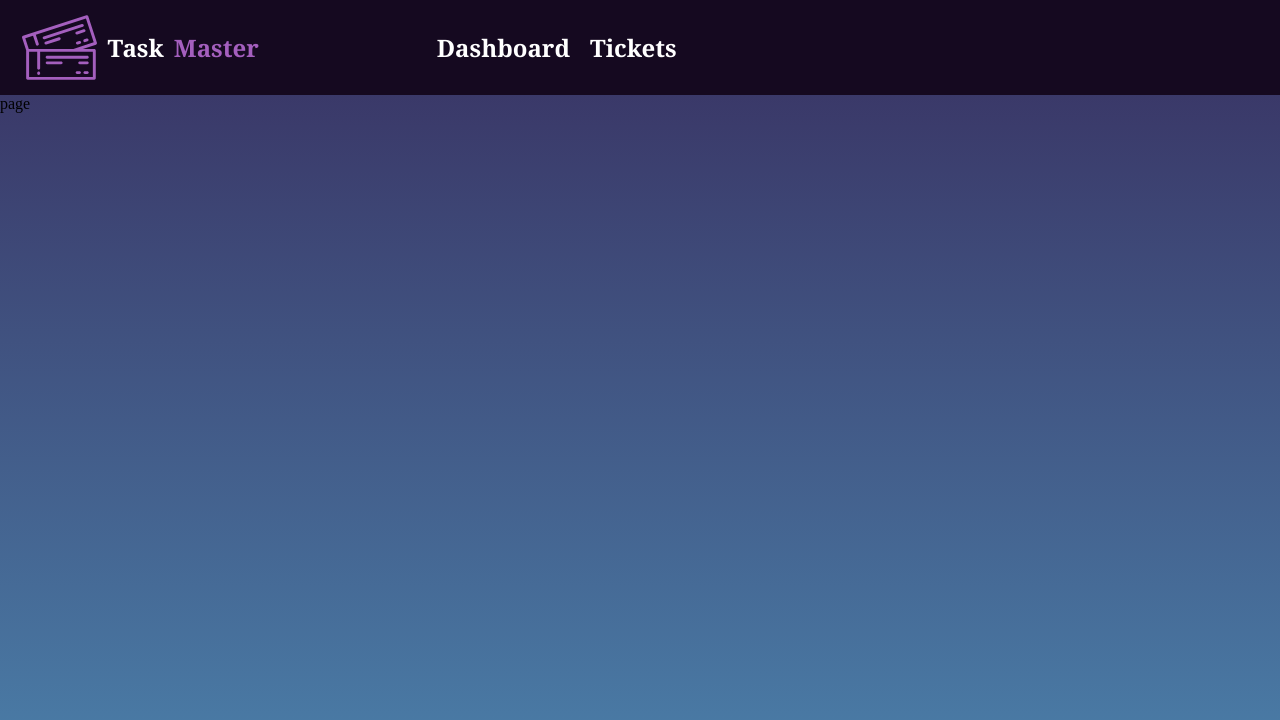
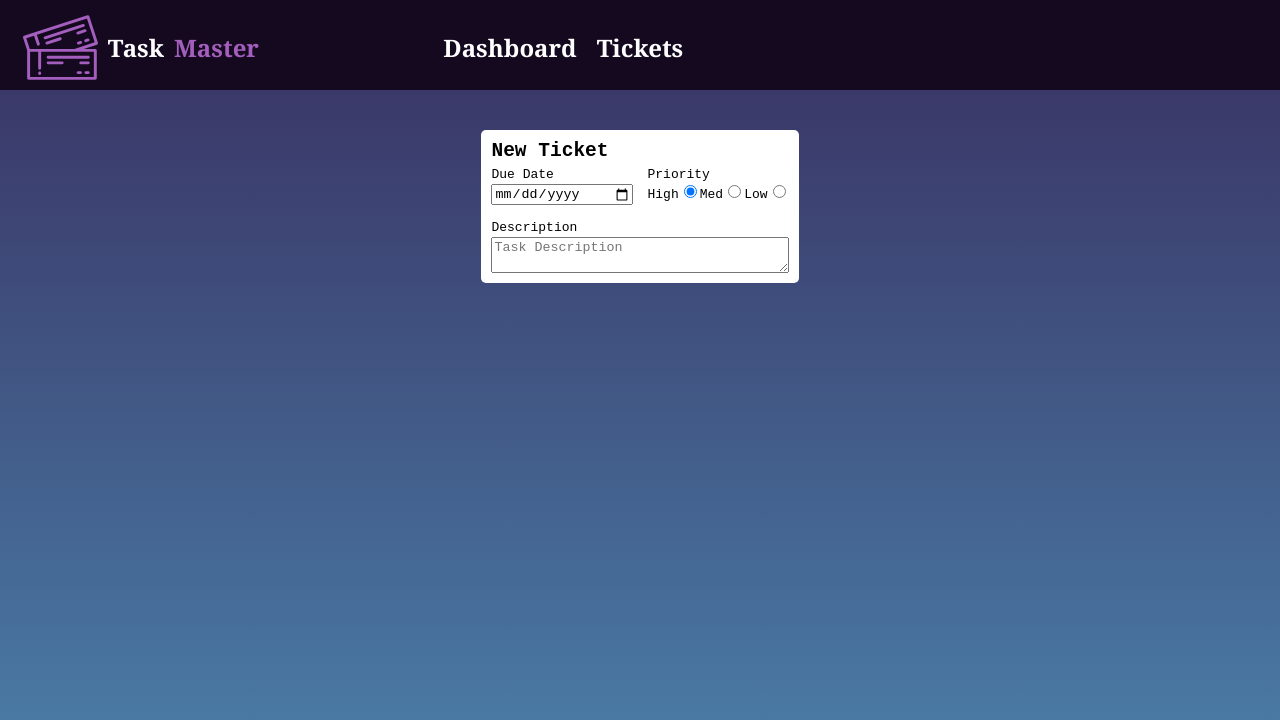
Before and after one commit to hammadjka/BaysideBazaar, a Next.js app: page /tickets in a window 1280 px wide. Shown: the top 720 px of the page. Built offline with nearby package versions, Linux system fonts and the light colour scheme.

Commit message:
added form

```diff
--- a/app/globals.css
+++ b/app/globals.css
@@ -1,9 +1,19 @@
-body{
-  height: 100vh;
+:root{
+  --navbarHeight: 70px
+}
+html{
+  background: rgb(75,129,171);
+  background: linear-gradient(180deg,  rgba(56,47,96,1) 0%, rgba(75,129,171,1) 100%);
+  font-family: monospace;
+}
+body, html{
+  min-height: 100%;
+  min-width: 100%;
   margin: 0;
   padding: 0;
-  background: rgb(75,129,171);
-  background: linear-gradient(180deg,  rgba(56,47,96,1) 0%, rgba(75,129,171,1) 100%);
+  display: flex;
+  font-family: monospace;
+
 }
 .nav{
   display: grid;
@@ -13,6 +23,11 @@ body{
   align-items: center;
   padding: 10px;
   background-color: #150920;
+  position: fixed;
+  top: 0;
+  width: 100%;
+  z-index: 1000;
+  height: var(--navbarHeight);
 }
 .logo{
     display: flex;
@@ -36,10 +51,10 @@ h1,h2,h3,h4{
 }
 .introduction{
   color: #FFCD29;
-  background-color: #110017;
+  background-color: rgba(0,0,0,0.3);
   font-size: 2em;
   display: flex;
-  margin: 60px 300px 0px 300px;
+  margin: 60px 20% 0px 20%;
   padding: 30px;
   border-radius: 15px;
   text-align: center;
@@ -48,3 +63,36 @@ h1,h2,h3,h4{
 a:link {
   text-decoration: none;
 }
+
+.content{
+  margin-top: calc(60px + var(--navbarHeight));
+  min-width: 100%;
+  display: flex;
+  flex-direction: column;
+  align-items: center;
+}
+
+.form-container{
+  background-color: white;
+  width: max-content;
+  height: max-content;
+  display: flex;
+  flex-direction: column;
+  gap: 5px;
+  padding: 10px;
+  border-radius: 5px;
+}
+
+form{
+  display: grid;
+  grid-template-columns: 1fr 1fr;
+  gap:15px
+}
+.formSection{
+  display: flex;
+  flex-direction: column;
+  gap: 2px;
+}
+.desc{
+  grid-column: 1/-1;
+}
--- a/app/tickets/page.jsx
+++ b/app/tickets/page.jsx
@@ -2,6 +2,39 @@ import React from 'react'
 
 export default function page() {
   return (
-    <div>page</div>
+    <div className='content'>
+        <div class="form-container">
+            <h2 class="form-heading">New Ticket</h2>
+            <form action="">
+            <div className='formSection'>
+                    <label htmlFor="due">Due Date</label>
+                    <input type="date" id="due" name="due"/>
+            </div>
+            <div className='formSection'>
+                    <div>
+                        <p style={{margin:"0"}}>Priority</p>
+                        <div>
+                            <label htmlFor="high">
+                                High
+                               <input type="radio" id="high" name="priority" checked/>
+                            </label>
+                            <label htmlFor="med">
+                                Med
+                                <input type="radio" id="med" name="priority"/>
+                            </label>
+                            <label htmlFor="low">
+                                Low
+                                <input type="radio" id="low" name="priority"/>
+                            </label>
+                        </div>
+                    </div>
+                </div>
+                <div className='formSection desc'>
+                    <label htmlFor="description">Description</label>
+                    <textarea id="description" name="description" placeholder='Task Description'/>
+                </div>
+            </form>
+        </div>
+    </div>
   )
 }
```
Also changed, not shown: app/page.jsx (+10 -1 lines).
